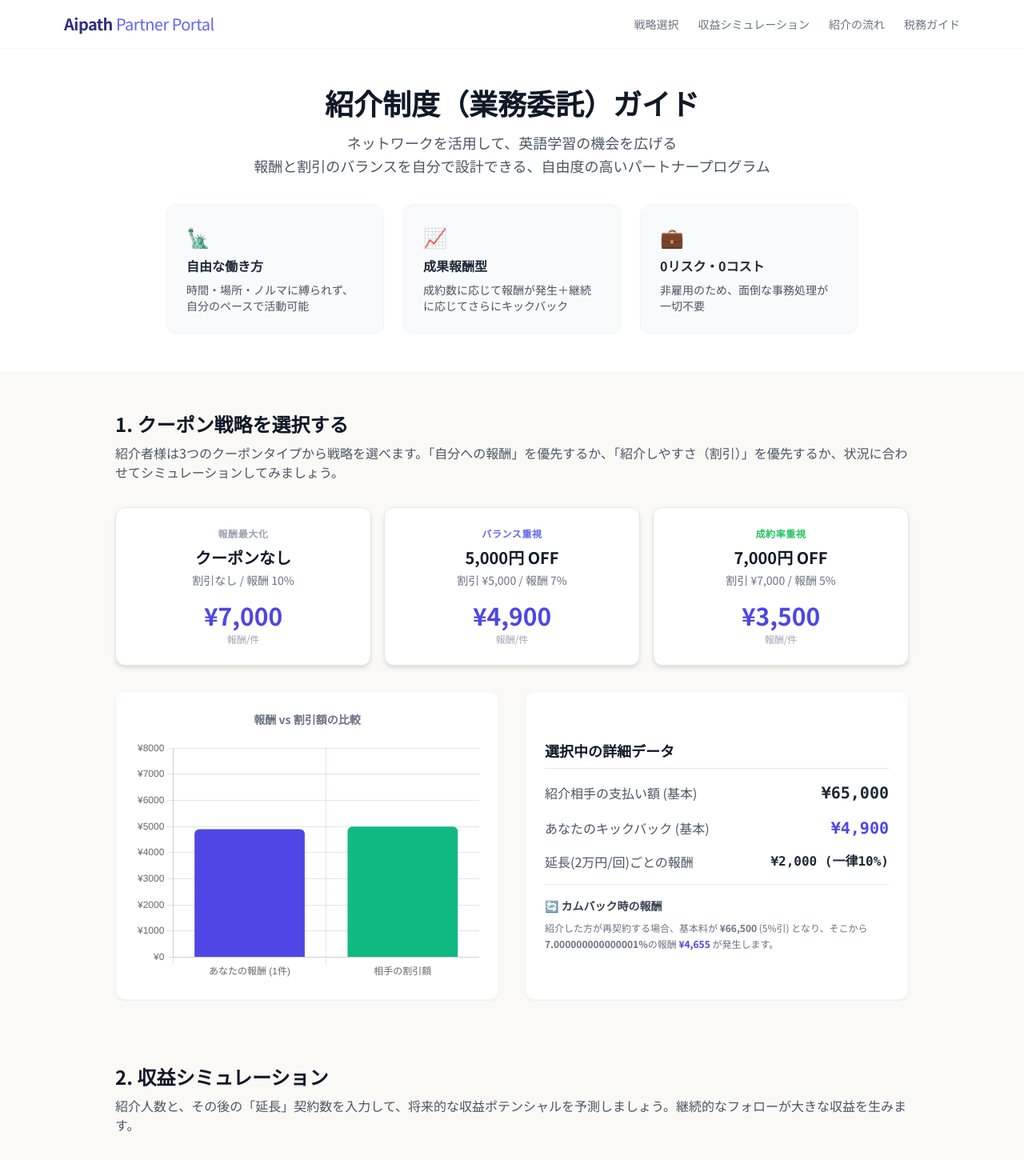
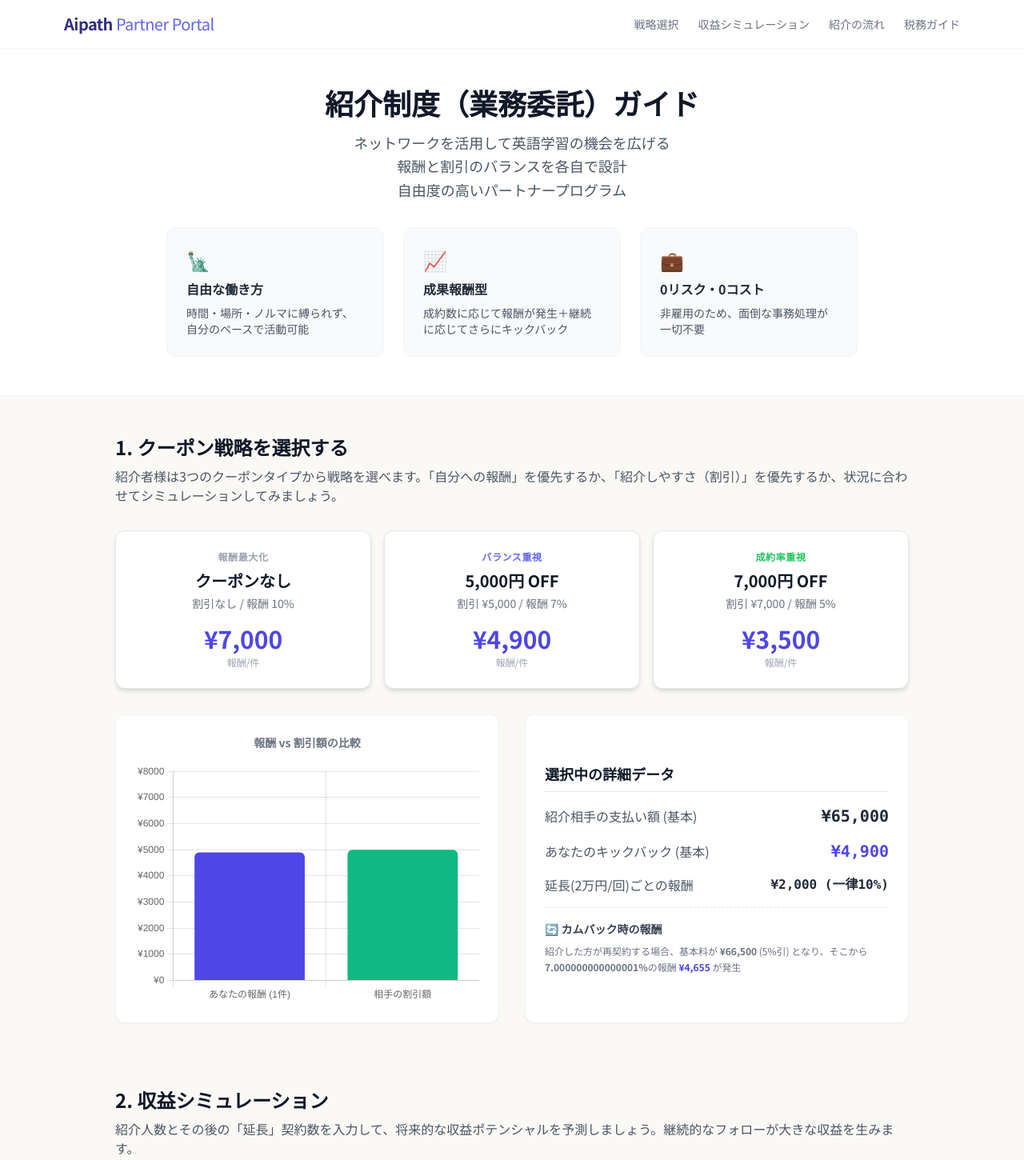
Before and after one commit to aipath-jp/partnerprogram, a plain HTML site: page index.html in a window 1280 px wide. Shown: the top 1450 px of the page at 80% size. Drawn offline with nearby package versions, Linux system fonts and the light colour scheme.

Commit message:
Update index.html

```diff
--- a/index.html
+++ b/index.html
@@ -32,10 +32,10 @@
 
     <header class="bg-white border-b border-gray-100">
         <div class="max-w-4xl mx-auto px-4 py-12 text-center">
-            <h2 class="text-3xl md:text-4xl font-bold text-gray-900 mb-4">紹介制度（業務委託）ガイド</h2>
+            <h2 class="text-2xl md:text-4xl font-bold text-gray-900 mb-4">紹介制度（業務委託）ガイド</h2>
             <p class="text-lg text-gray-600 mb-8 max-w-2xl mx-auto leading-relaxed">
-                ネットワークを活用して、英語学習の機会を広げる<br>
-                報酬と割引のバランスを自分で設計できる、自由度の高いパートナープログラム
+                ネットワークを活用して<br class="md:hidden">英語学習の機会を広げる<br>
+                報酬と割引のバランスを各自で設計<br>自由度の高いパートナープログラム
             </p>
             <div class="grid grid-cols-1 md:grid-cols-3 gap-6 text-left mt-8">
                 <div class="p-6 bg-gray-50 rounded-xl border border-gray-100">
@@ -117,7 +117,7 @@
                         <div class="mt-4 pt-4 border-t border-dashed border-gray-200">
                             <p class="text-sm text-gray-500 mb-2">🔄 <span class="font-bold text-gray-700">カムバック時の報酬</span></p>
                             <p class="text-xs text-gray-500 leading-relaxed">
-                                紹介した方が再契約する場合、基本料が <span class="font-bold">¥66,500</span> (5%引) となり、そこから<span id="detail-kb-rate" class="font-bold">7%</span>の報酬 <span id="detail-comeback-kb" class="font-bold text-indigo-600">¥4,655</span> が発生します。
+                                紹介した方が再契約する場合、基本料が <span class="font-bold">¥66,500</span> (5%引) となり、そこから<span id="detail-kb-rate" class="font-bold">7%</span>の報酬 <span id="detail-comeback-kb" class="font-bold text-indigo-600">¥4,655</span> が発生
                             </p>
                         </div>
                     </div>
@@ -129,7 +129,7 @@
             <div class="mb-8">
                 <h2 class="text-2xl font-bold text-gray-900 mb-2">2. 収益シミュレーション</h2>
                 <p class="text-gray-600">
-                    紹介人数と、その後の「延長」契約数を入力して、将来的な収益ポテンシャルを予測しましょう。継続的なフォローが大きな収益を生みます。
+                    紹介人数とその後の「延長」契約数を入力して、将来的な収益ポテンシャルを予測しましょう。継続的なフォローが大きな収益を生みます。
                 </p>
             </div>
 
```
